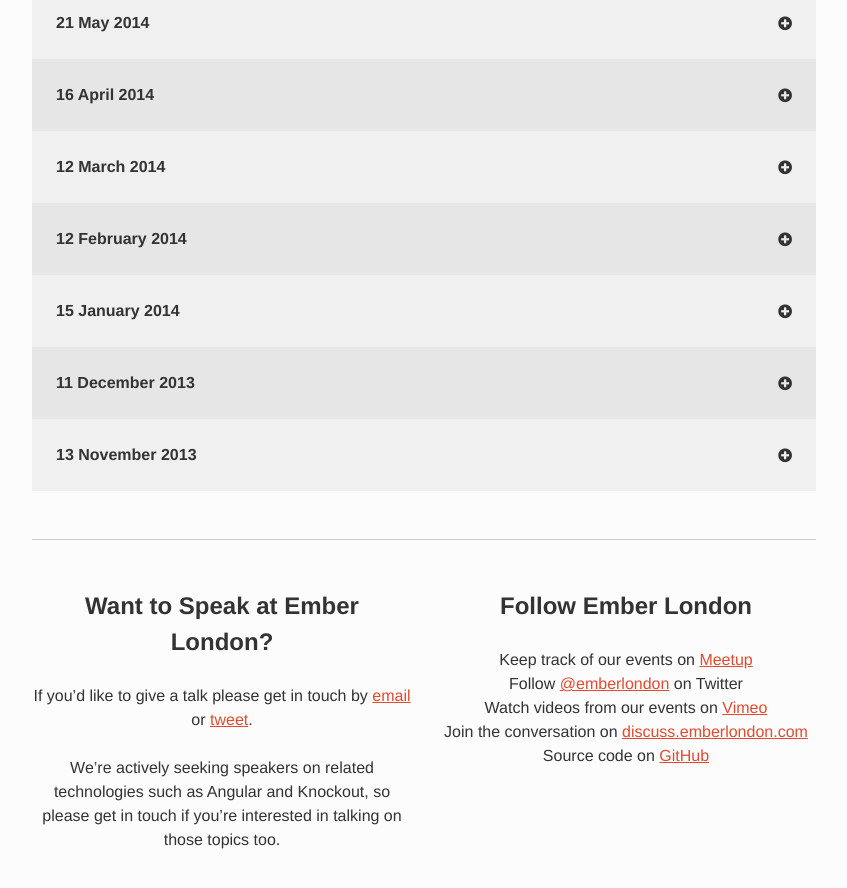
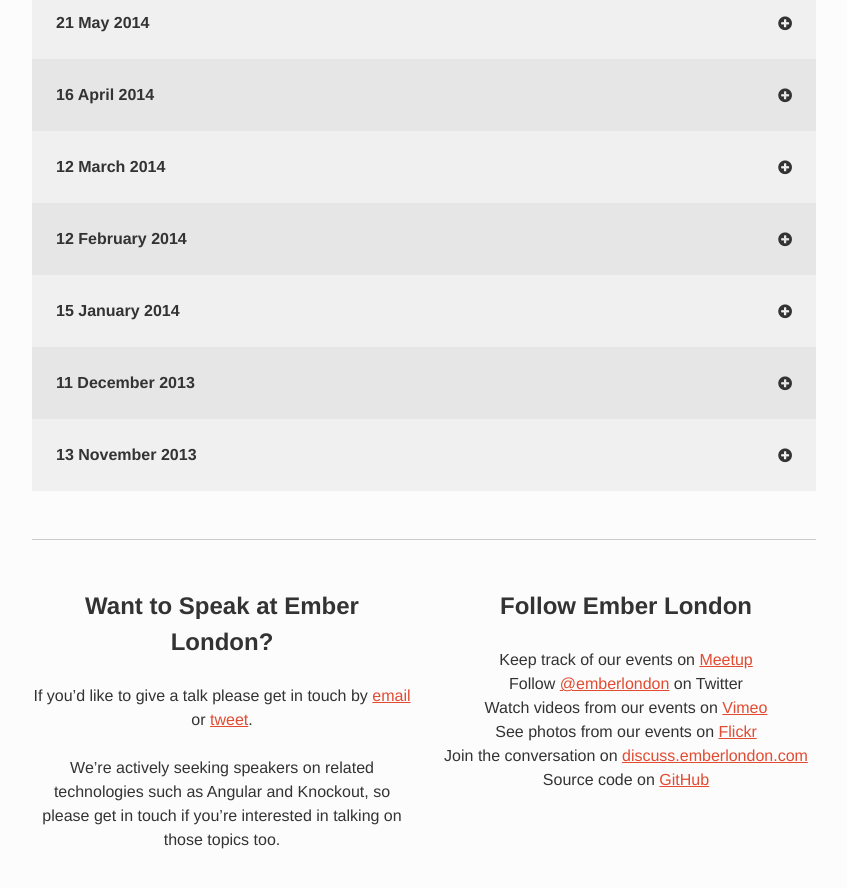
Before and after one commit to emberlondon/emberlondon.github.io, a Jekyll site: the page built from index.html, in a window 1280 px wide and 900 px high, scrolled down 1865 px. Shown: the top 888 px of the window, without its empty margins (216-1063 px from the left). Built offline with Jekyll 4.4.1, drawn with Linux system fonts in a browser that asks for light colours; nearby versions of some CDN libraries.

Commit message:
Add link to Flickr

```diff
--- a/_includes/follow.html
+++ b/_includes/follow.html
@@ -5,6 +5,7 @@
     <li>Keep track of our events on <a href="http://www.meetup.com/London-Emberjs-User-Group/">Meetup</a></li>
     <li>Follow <a href="https://twitter.com/emberlondon">@emberlondon</a> on Twitter</li>
     <li>Watch videos from our events on <a href="https://vimeo.com/emberlondon">Vimeo</a></li>
+    <li>See photos from our events on <a href="https://www.flickr.com/photos/emberlondon/">Flickr</a></li>
     <li>Join the conversation on <a href="http://discuss.emberlondon.com/">discuss.emberlondon.com</a></li>
     <li>Source code on <a href="https://github.com/emberlondon">GitHub</a></li>
   </ul>
```
